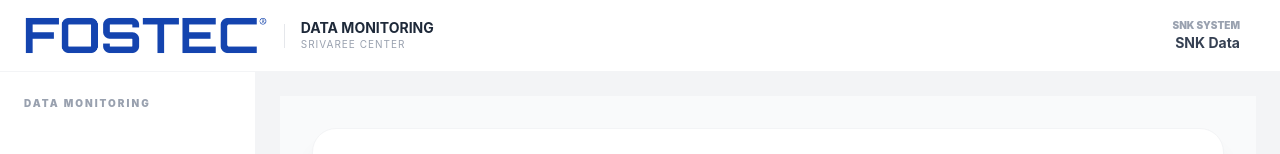
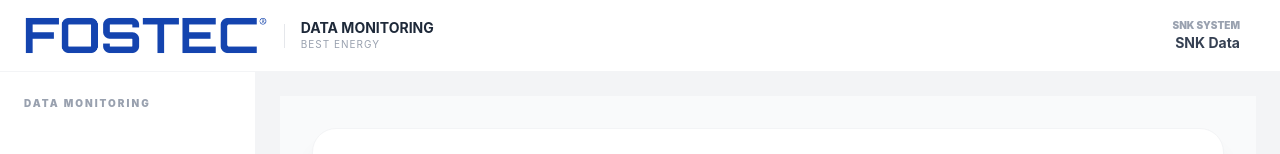
Before and after one commit to kittitach1526/dashboard-export-data-snk, a React (Vite) app: page / in a window 1280 px wide. Shown: the top 154 px of the page. Built offline with nearby package versions, Linux system fonts and the light colour scheme.

Commit message:
edit name nav

```diff
--- a/src/components/Navbar.jsx
+++ b/src/components/Navbar.jsx
@@ -21,7 +21,7 @@ export default function Navbar() {
             DATA MONITORING
           </h1>
           <p className="text-[10px] text-gray-400 uppercase tracking-widest">
-            Srivaree Center
+            Best Energy
           </p>
         </div>
       </div>
```
